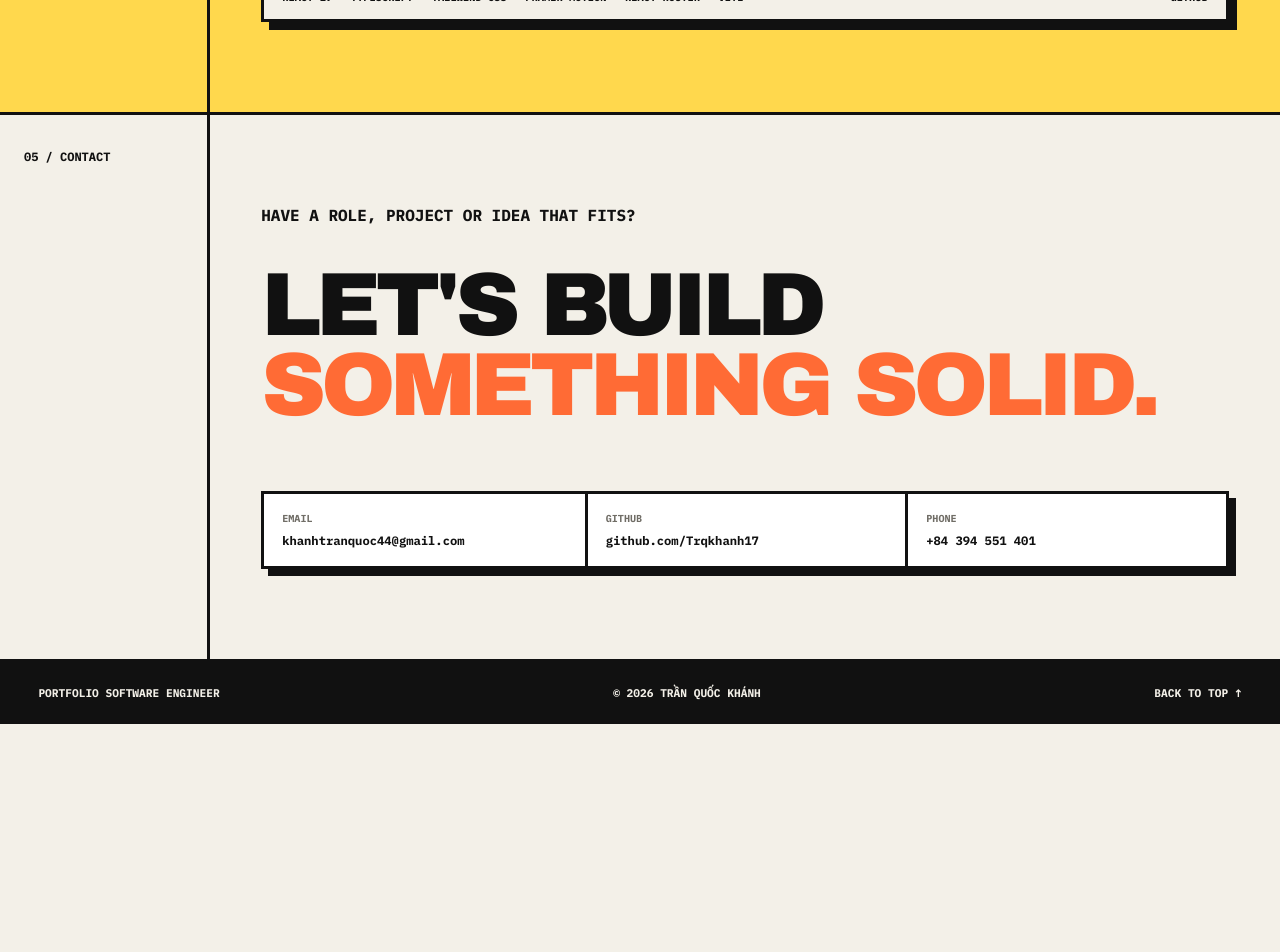
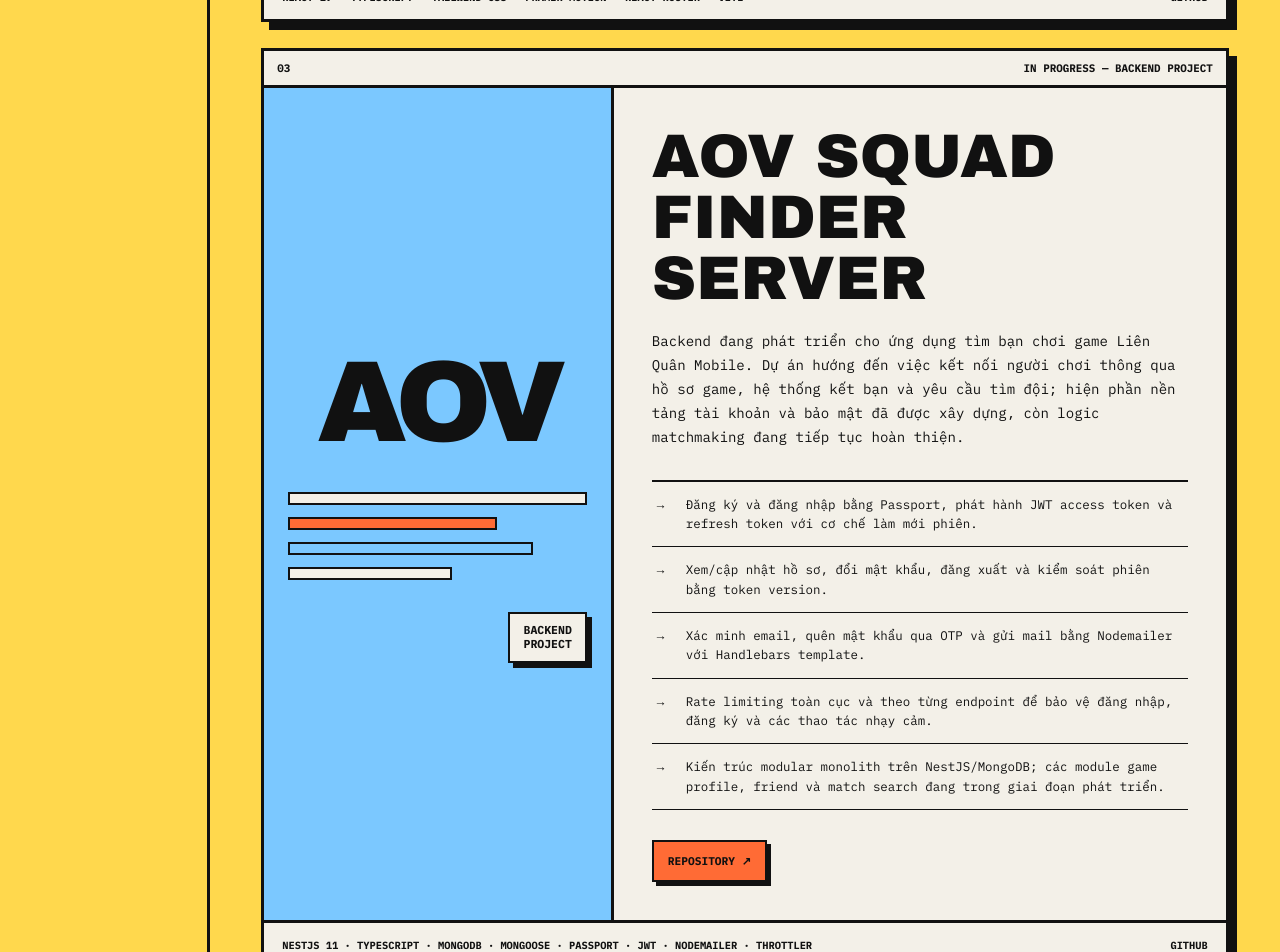
Before and after one commit to Trqkhanh17/Portfolio, a Next.js app: page / in a window 1280 px wide. Shown: the part 6300-7252 px from the top of the page. Before the commit the page ends 7024 px from the top, so only its background shows below. Built offline with nearby package versions, Linux system fonts and the light colour scheme.

Commit message:
Add in-progress AOV squad finder server

```diff
--- a/app/page.tsx
+++ b/app/page.tsx
@@ -87,6 +87,21 @@
           ["REPOSITORY ↗", "https://github.com/Trqkhanh17/TailwindCSS-Coffee-Style"],
           ["LIVE DEMO ↗", "https://tailwind-css-coffee-style-njplduecf.vercel.app"],
         ],
+      },
+      {
+        title: "AOV SQUAD FINDER SERVER",
+        label: "IN PROGRESS — BACKEND PROJECT",
+        visual: "AOV",
+        description: "Backend đang phát triển cho ứng dụng tìm bạn chơi game Liên Quân Mobile. Dự án hướng đến việc kết nối người chơi thông qua hồ sơ game, hệ thống kết bạn và yêu cầu tìm đội; hiện phần nền tảng tài khoản và bảo mật đã được xây dựng, còn logic matchmaking đang tiếp tục hoàn thiện.",
+        features: [
+          "Đăng ký và đăng nhập bằng Passport, phát hành JWT access token và refresh token với cơ chế làm mới phiên.",
+          "Xem/cập nhật hồ sơ, đổi mật khẩu, đăng xuất và kiểm soát phiên bằng token version.",
+          "Xác minh email, quên mật khẩu qua OTP và gửi mail bằng Nodemailer với Handlebars template.",
+          "Rate limiting toàn cục và theo từng endpoint để bảo vệ đăng nhập, đăng ký và các thao tác nhạy cảm.",
+          "Kiến trúc modular monolith trên NestJS/MongoDB; các module game profile, friend và match search đang trong giai đoạn phát triển.",
+        ],
+        tech: "NESTJS 11 · TYPESCRIPT · MONGODB · MONGOOSE · PASSPORT · JWT · NODEMAILER · THROTTLER",
+        links: [["REPOSITORY ↗", "https://github.com/Trqkhanh17/serverTimBanChoiGame"]],
       },
     ],
     contactIndex: "05 / CONTACT",
@@ -180,6 +195,21 @@
           ["REPOSITORY ↗", "https://github.com/Trqkhanh17/TailwindCSS-Coffee-Style"],
           ["LIVE DEMO ↗", "https://tailwind-css-coffee-style-njplduecf.vercel.app"],
         ],
+      },
+      {
+        title: "AOV SQUAD FINDER SERVER",
+        label: "IN PROGRESS — BACKEND PROJECT",
+        visual: "AOV",
+        description: "An in-progress backend for an Arena of Valor squad-finder application. The product is designed to connect players through game profiles, friend relationships, and match-search requests; the account and security foundation is implemented while matchmaking logic remains under development.",
+        features: [
+          "Passport-based registration and login with JWT access and refresh tokens plus session refresh flow.",
+          "Profile retrieval and updates, password changes, logout, and token-version session control.",
+          "Email verification, OTP-based password recovery, and Nodemailer delivery with Handlebars templates.",
+          "Global and endpoint-specific rate limiting for login, registration, and sensitive account actions.",
+          "A NestJS/MongoDB modular-monolith foundation with game-profile, friend, and match-search modules currently in progress.",
+        ],
+        tech: "NESTJS 11 · TYPESCRIPT · MONGODB · MONGOOSE · PASSPORT · JWT · NODEMAILER · THROTTLER",
+        links: [["REPOSITORY ↗", "https://github.com/Trqkhanh17/serverTimBanChoiGame"]],
       },
     ],
     contactIndex: "05 / CONTACT",
```
